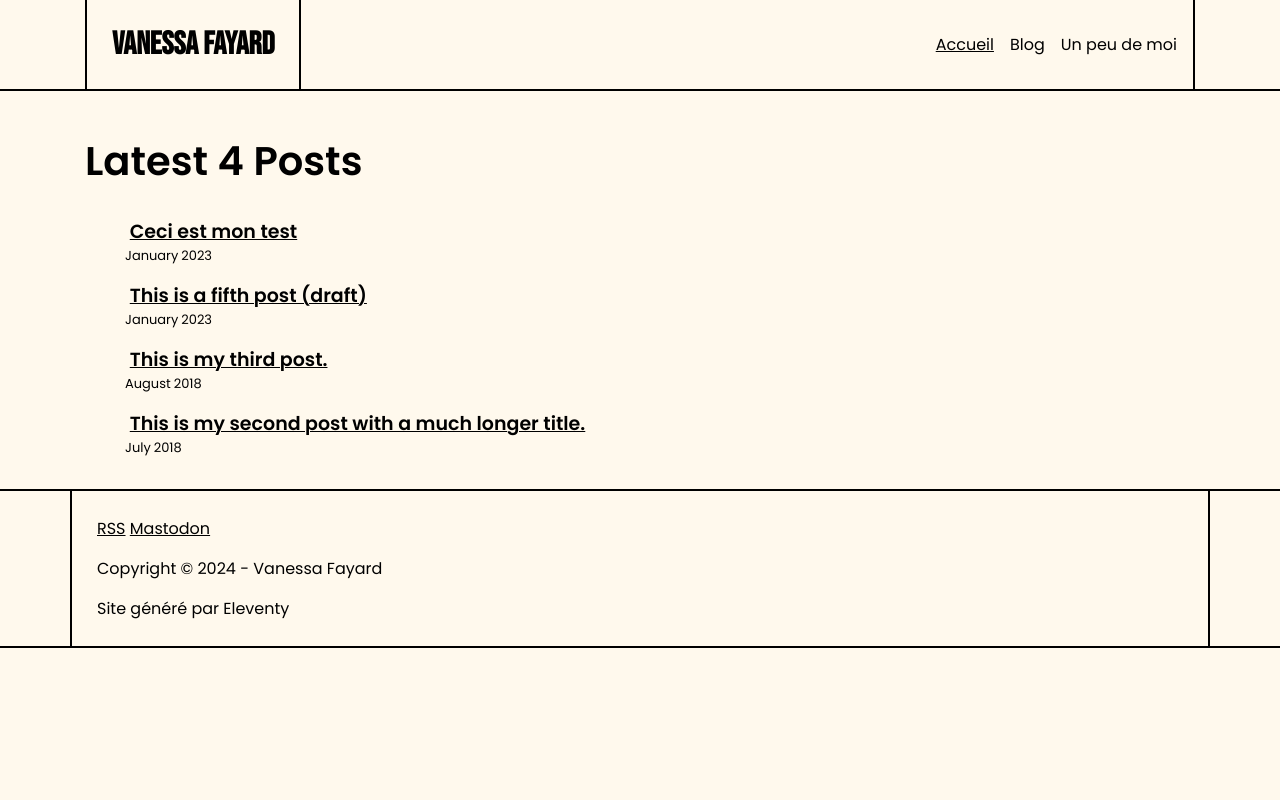
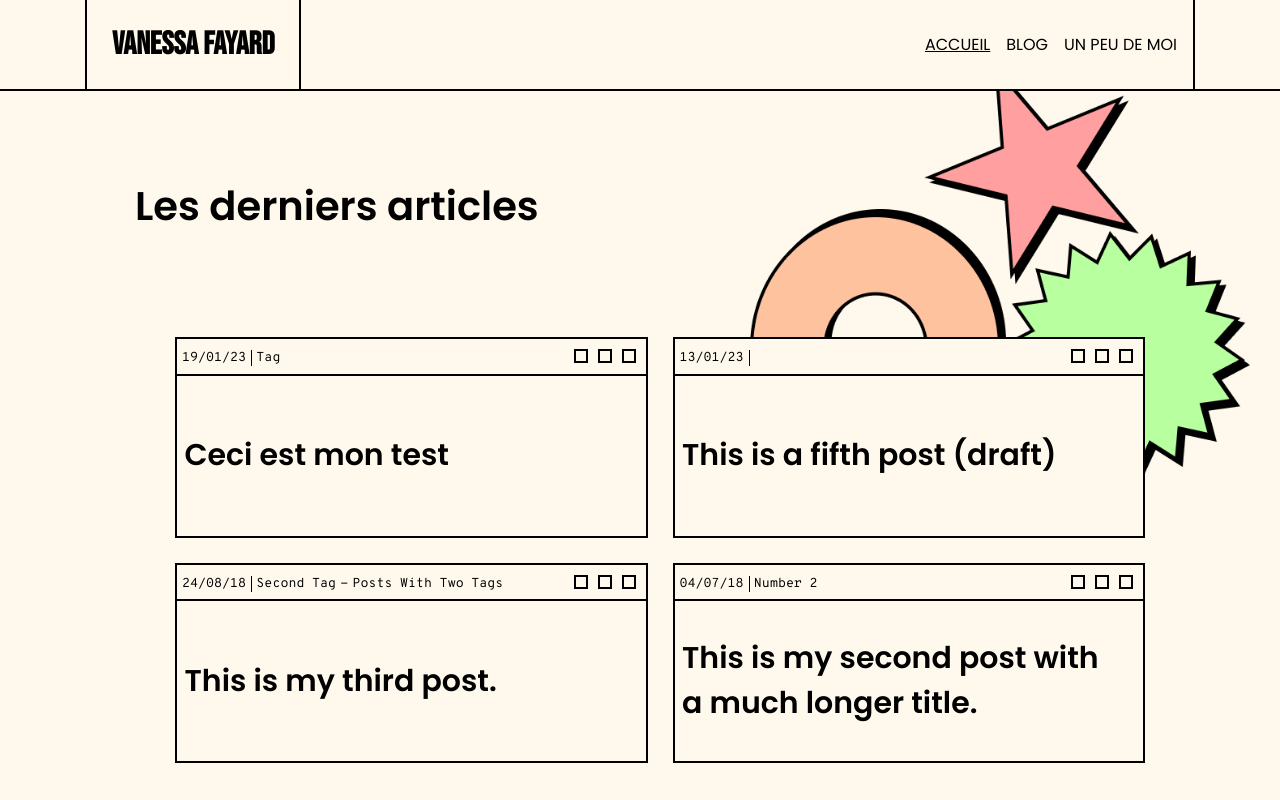
Before and after one commit to vanessaFayard/vanessaFayard.github.io, an Eleventy site: page content/index.njk in a window 1280 px wide. Shown: the top 800 px of the page. Built offline with nearby package versions, Linux system fonts and the light colour scheme; Eleventy itself is replaced by a stand-in of ours; files that its build step writes are made by us from their sources.

Commit message:
Integrate card article and homepage

```diff
--- a/_includes/layouts/base.njk
+++ b/_includes/layouts/base.njk
@@ -58,10 +58,7 @@
 		</header>
 
 		<main id="skip">
-			<div class="container">
-				{{ content | safe }}
-			</div>
-
+			{{ content | safe }}
 		</main>
 
 		<footer>
--- a/_includes/layouts/home.njk
+++ b/_includes/layouts/home.njk
@@ -2,4 +2,9 @@
 layout: layouts/base.njk
 ---
 
-{{ content | safe }}
+<div class="illu-bg illu-bg-home"></div>
+<div class="container">
+    <div class="container-content">
+        {{ content | safe }}
+    </div>
+</div>
--- a/_includes/postslist.njk
+++ b/_includes/postslist.njk
@@ -1,9 +1,17 @@
 {%- css %}.postlist { counter-reset: start-from {{ (postslistCounter or postslist.length) + 1 }} }{% endcss %}
 <ul reversed class="postlist">
 {% for post in postslist | reverse %}
-	<li class="postlist-item{% if post.url == url %} postlist-item-active{% endif %}">
+	<li class="card-article postlist-item{% if post.url == url %} postlist-item-active{% endif %}">
+		<div class="card-header">
+				<time class="postlist-date" datetime="{{ post.date | htmlDateString }}">{{ post.date | readableDate("dd/MM/yy") }}</time>
+				{% for tag in post.data.tags | filterTagList %}
+				{%- set tagUrl %}/tags/{{ tag | slugify }}/{% endset %}
+			<a href="{{ tagUrl }}" class="post-tag">{{ tag }}</a>{%- if not loop.last %} <span class="post-tag"> - </span>{% endif %}
+				{% endfor  %}
+		</div>
+		<div class="card-content">
 		<a href="{{ post.url }}" class="postlist-link">{% if post.data.title %}{{ post.data.title }}{% else %}<code>{{ post.url }}</code>{% endif %}</a>
-		<time class="postlist-date" datetime="{{ post.date | htmlDateString }}">{{ post.date | readableDate("LLLL yyyy") }}</time>
+		</div>
 	</li>
 {% endfor %}
 </ul>
--- a/content/index.njk
+++ b/content/index.njk
@@ -7,7 +7,7 @@ numberOfLatestPostsToShow: 8
 ---
 {% set postsCount = collections.posts | length %}
 {% set latestPostsCount = postsCount | min(numberOfLatestPostsToShow) %}
-<h1>Latest {{ latestPostsCount }} Post{% if latestPostsCount != 1 %}s{% endif %}</h1>
+<h1>Les derniers articles</h1>
 
 {% set postslist = collections.posts | head(-1 * numberOfLatestPostsToShow) %}
 {% set postslistCounter = postsCount %}
@@ -15,7 +15,7 @@ numberOfLatestPostsToShow: 8
 
 {% set morePosts = postsCount - numberOfLatestPostsToShow %}
 {% if morePosts > 0 %}
-<p>{{ morePosts }} more post{% if morePosts != 1 %}s{% endif %} can be found in <a href="/blog/">the archive</a>.</p>
+<p><a href="/blog/">les archives</a></p>
 {% endif %}
 
 {# List every content page in the project #}
--- a/public/css/index.css
+++ b/public/css/index.css
@@ -54,33 +54,47 @@
 	flex-wrap: wrap;
 }
 
-.container {
+.container, .container-content {
     width: 100%;
     padding-right: 15px;
     padding-left: 15px;
     margin-right: auto;
     margin-left: auto;
+	position: relative;
+	z-index: 2;
 }
 
 @media (min-width: 992px) {
     .container {
 		max-width: 960px;
     }
+	.container-content {
+		max-width: 860px;
+	}
 }
 @media (min-width: 768px) {
     .container {
 		max-width: 720px;
     }
+	.container-content {
+		max-width: 620px;
+	}
 }
 @media (min-width: 576px) {
     .container {
 		max-width: 540px;
     }
+	.container-content {
+		max-width: 440px;
+	}
 }
 @media (min-width: 1200px) {
     .container {
 		max-width: 1140px;
     }
+	.container-content {
+		max-width: 1040px;
+	}
 }
 
 
@@ -191,11 +205,12 @@ body {
 
 h1, h2, h3 {
 	font-family: var(--font-family);
-	margin-top: 25px;
 }
 
 h1 {
 	font-size: 4rem;
+	margin: 0;
+	padding: 85px 0;
 }
 h2 {
 	font-size: 3.2rem;
@@ -305,8 +320,23 @@ a[href]:active {
 	background-color: var(--color-green);
 }
 
-main {
-	padding: 1.5rem;
+.illu-bg {
+	background-repeat: no-repeat;
+	background-position: right 30px top -70px;
+	background-size: 500px;
+	position: absolute;
+	content: ' ';
+
+	width: 100%;
+	height: 100%;
+	z-index: 1;
+}
+
+.illu-bg-home {
+	background-image: url('../img/illustrations/bg-homepage.png');
+}
+.illu-bg-content {
+	background-image: url('../img/illustrations/bg-content-blog.png');
 }
 
 .links-nextprev {
@@ -382,6 +412,7 @@ header:after {
 footer {
 	border-top: var(--border-with) solid var(--color-black);
 	border-bottom: var(--border-with) solid var(--color-black);
+	margin-top: 65px;
 }
 .footer, .header {
 	border-right: var(--border-with) solid var(--color-black);
@@ -405,6 +436,7 @@ nav {
 .nav-item {
 	display: inline-block;
 	margin-right: 1em;
+	text-transform: uppercase;
 }
 .nav-item a[href]:not(:hover) {
 	text-decoration: none;
@@ -413,33 +445,45 @@ nav {
 	text-decoration: underline;
 }
 
-/* Block Cards */
-.block-cards {
+/* Posts list */
+.postlist {
 	display: grid;
-	grid-template-columns: repeat(3, 1fr);
-	gap: 15px;
+	grid-template-columns: repeat(2, 1fr);
+	grid-gap: 25px;
+	list-style: none;
+}
+.card-article {
+	border: var(--border-with) solid var(--color-black);
+	background-color: var(--background-body-color);
+}
+.card-header {
+	border-bottom: var(--border-with) solid var(--color-black);
+	padding: 5px;
+	background-image: url('../img/picto-card.png');
+	background-position: center right 10px;
+	background-repeat: no-repeat;
+}
+.card-content {
+	height: 160px;
+	display: flex;
+	align-items: center;
+}
+.card-content .postlist-link {
+	font-size: 3rem;
+	text-decoration: none;
+	font-weight: bold;
+}
+.postlist-date {
+	padding-right: 5px;
+	border-right: 1px solid var(--color-black);
 }
 
-.card {
-	border: var(--border-with) solid var(--color-black);
-	padding: 15px;
+.postlist-date, .post-tag {
+	font-family: var(--font-family-monospace);
+	font-size: 1.3rem; /* 13px /16 */
+	word-spacing: -0.5px;
 }
 
-/* Posts list */
-.postlist-item {
-	display: flex;
-	flex-wrap: wrap;
-	align-items: baseline;
-	/* counter-increment: start-from -1; */
-	margin-bottom: 1em;
-}
-
-.postlist-date {
-	font-size: 1.3rem; /* 13px /16 */
-}
-.postlist-date {
-	word-spacing: -0.5px;
-}
 .postlist-link {
 	font-size: 1.9rem; /* 19px /16 */
 	font-weight: 700;
@@ -460,7 +504,7 @@ nav {
 	align-items: center;
 	justify-content: center;
 	text-transform: capitalize;
-	font-style: italic;
+	text-decoration: none;
 }
 .postlist-item > .post-tag {
 	align-self: center;
```
Also changed, not shown: _includes/layouts/post.njk (+12 -2 lines), public/img/illustrations/bg-content-blog.png (added), public/img/illustrations/bg-content-blog.svg (added), public/img/illustrations/bg-grid.png (added), public/img/illustrations/bg-grid.svg (added), public/img/illustrations/bg-homepage.png (added), public/img/illustrations/bg-homepage.svg (added), public/img/picto-card.png (added).
